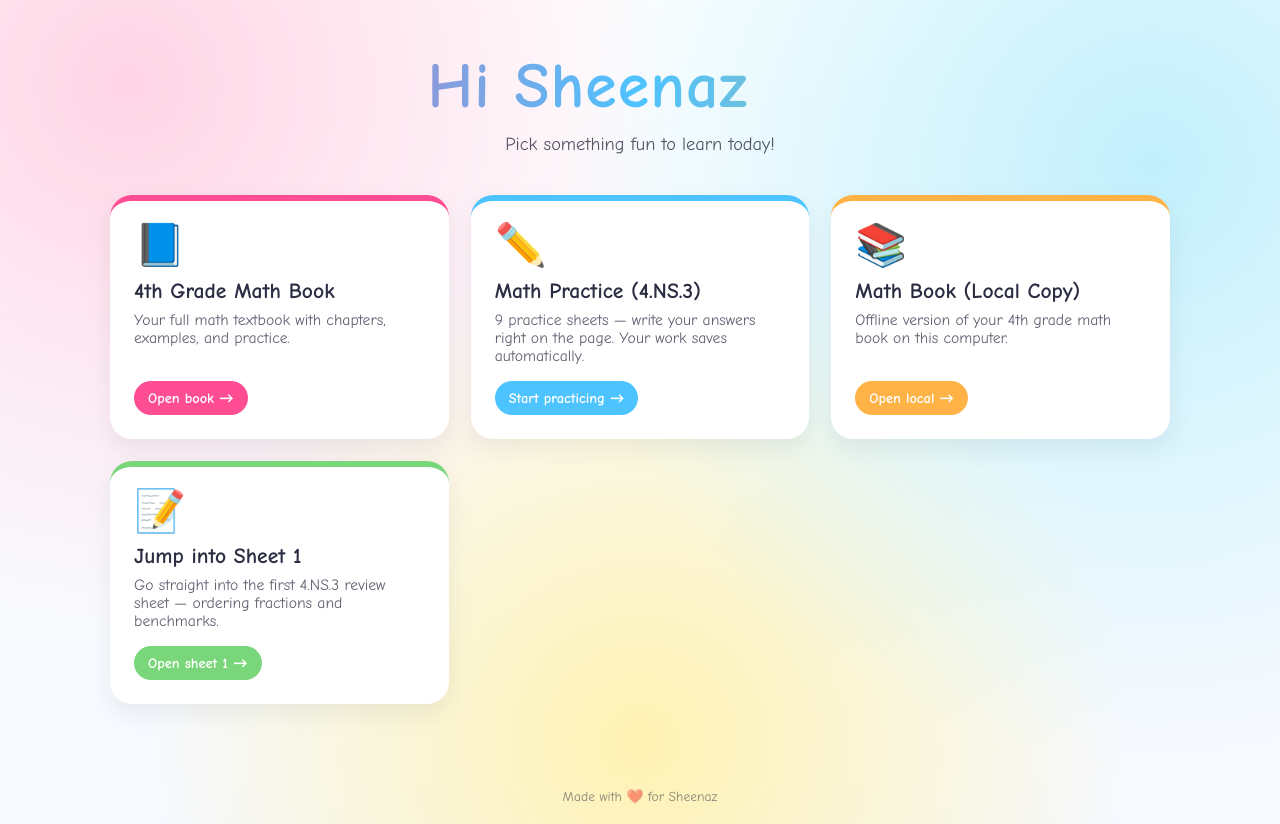
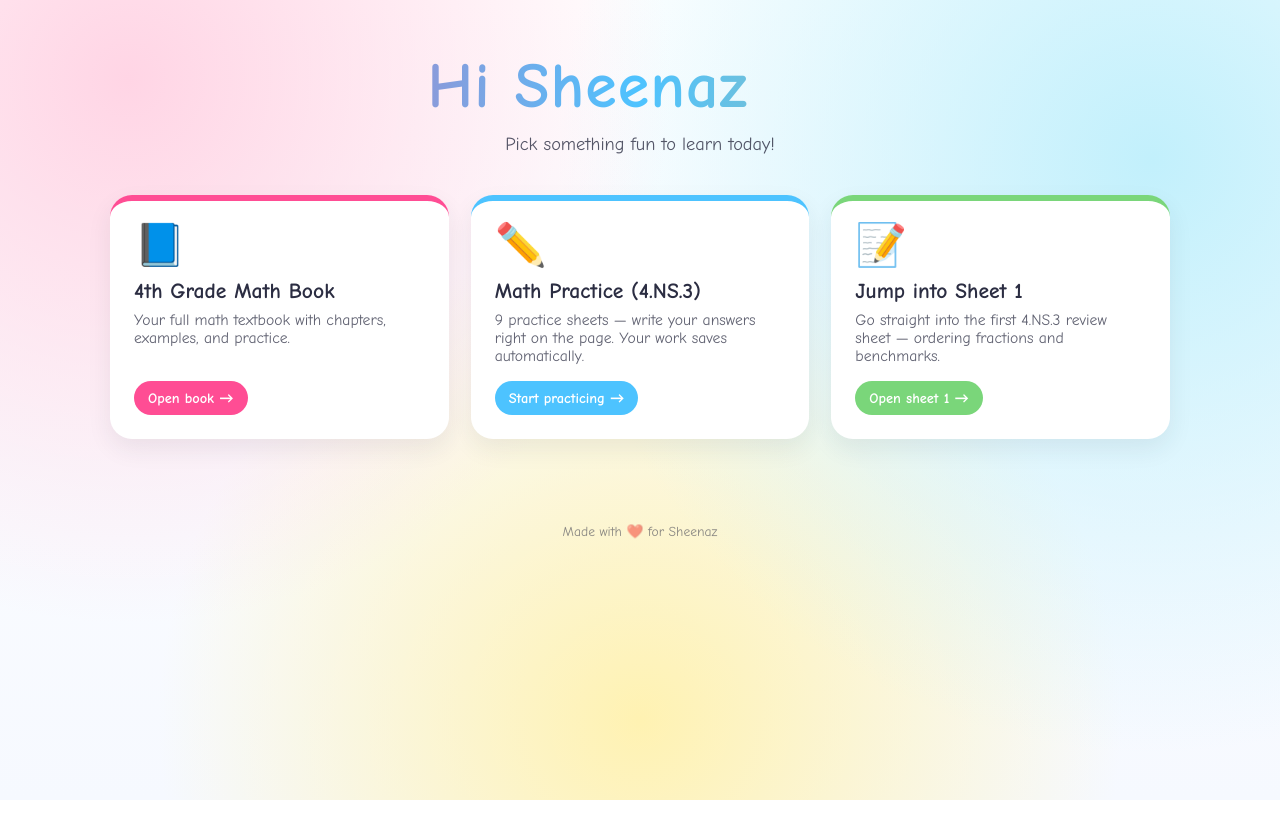
Before and after one commit to sujan00-git/sheenaz-hub, a plain HTML site: page index.html in a window 1280 px wide. After the commit the page ends 800 px from the top, so only its background shows below. Drawn offline with Linux system fonts and the light colour scheme.

Commit message:
Remove Math Book (Local Copy) tile from home page
Co-Authored-By: Claude Opus 4.7 <noreply@anthropic.com>

```diff
--- a/index.html
+++ b/index.html
@@ -147,13 +147,6 @@
         <span class="go">Start practicing →</span>
       </a>
 
-      <a class="card c3" href="mathbook-4thgrade/index.html">
-        <div class="emoji">📚</div>
-        <h2>Math Book (Local Copy)</h2>
-        <p>Offline version of your 4th grade math book on this computer.</p>
-        <span class="go">Open local →</span>
-      </a>
-
       <a class="card c4" href="math_sol.4.ns.3/practice/sheet-1.html">
         <div class="emoji">📝</div>
         <h2>Jump into Sheet 1</h2>
```
